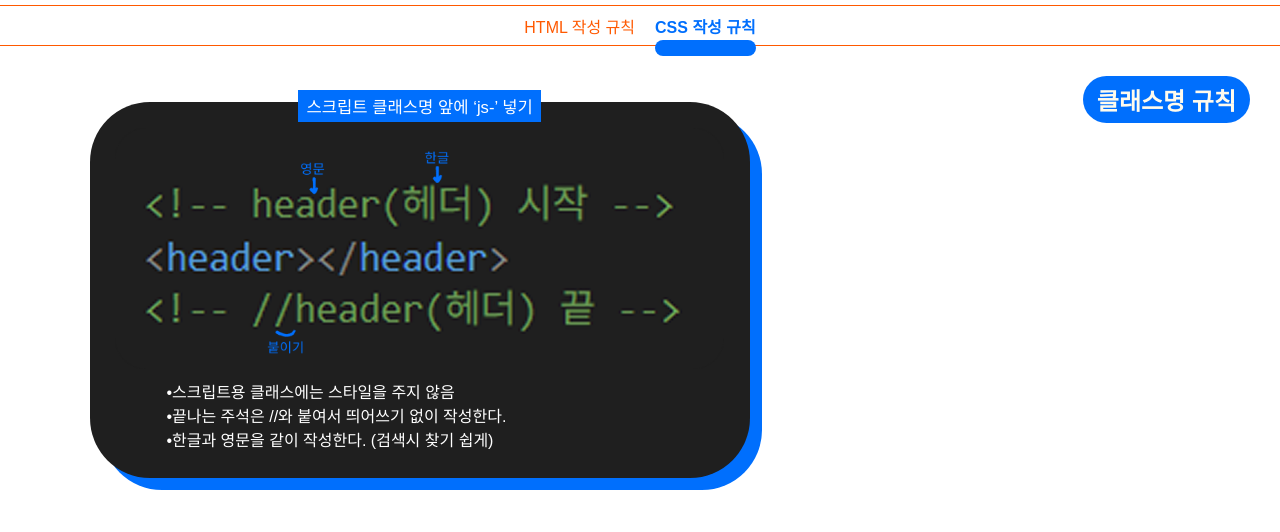
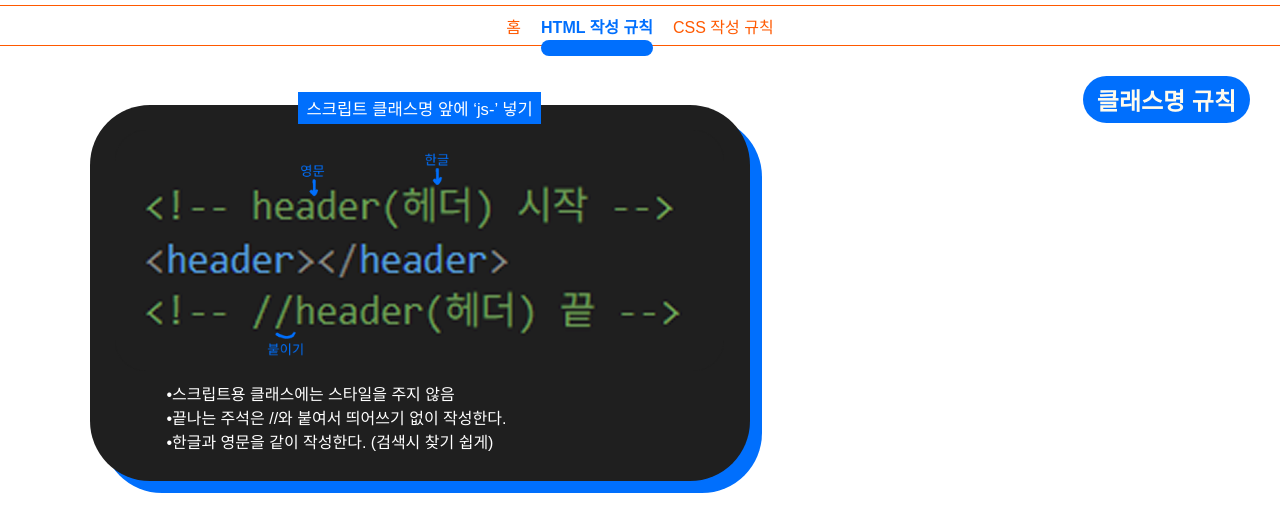
Before and after one commit to WebSolution-HM/publishingGuide, a plain HTML site: page htmlguide.html in a window 1280 px wide. Shown: the part 64-596 px from the top of the page. Drawn offline with Linux system fonts and the light colour scheme; a web font is replaced by a local one.

Commit message:
nav에 active 관련 스크립트 및 스타일 수정

```diff
--- a/css/style.scss
+++ b/css/style.scss
@@ -127,6 +127,7 @@ $headerH: calc(70px + 40px + 30px);
 
 //main(메인)
 main{
+    padding: $px12 0;
     .main-wrap{
         // width: calc(100% - 250px);
         height: 100%;
--- a/header.html
+++ b/header.html
@@ -14,3 +14,13 @@
     </div>
 </header>
 <!-- //header(헤더) 끝 -->
+
+<!-- nav(네비게이션) 시작 -->
+<nav class="js-nav">
+    <ul class="nav-wrap">
+        <li><button class="" type="button" onclick="window.location.href='./'">홈</button></li>
+        <li><button class="" type="button" onclick="window.location.href='./htmlguide.html'">HTML 작성 규칙</button></li>
+        <li><button class="" type="button" onclick="window.location.href='./cssguide.html'">CSS 작성 규칙</button></li>
+    </ul>
+</nav>
+<!-- //nav(네비게이션) 끝 -->
--- a/htmlguide.html
+++ b/htmlguide.html
@@ -11,10 +11,6 @@
     <!-- header 시작 -->
     <header id="header" dataincludes="./header.html"></header>
     <!-- //header 끝 -->
-
-    <!-- nav(네비게이션) 시작 -->
-    <nav class="js-nav" dataincludes="./nav.html"></nav>
-    <!-- //nav(네비게이션) 끝 -->
 
     <!-- scroll indicator(스크롤 인디케이터) 시작 -->
     <aside class="scroll-indicator" dataincludes="./aside.html"></aside>
--- a/js/include.js
+++ b/js/include.js
@@ -24,7 +24,6 @@ document.addEventListener("DOMContentLoaded", () => {
     /*공통변수 모음*/
     const cardWrap = document.querySelectorAll(".js-guide-li-wrap");
     const allCards = [];
-    const cardHArr = [];
     const firstCardTop = [];
     const indicatorMenu = document.querySelectorAll(".js-indicator--menu button");
     const topBtn = document.querySelector(".js-btn--top")
@@ -32,13 +31,16 @@ document.addEventListener("DOMContentLoaded", () => {
     const cardEls = document.querySelectorAll(".js-guide-card");
     const ulEls = document.querySelectorAll(".js-guide-li-wrap");
 
+
+
+
     /* 함수 모음 */
     //랜덤숫자(최소, 최대)
     function getRandomInt(min, max) {
       return Math.floor(Math.random() * (max - min + 1)) + min;
     };
 
-    function setCardPositions(cardEls, isFirstGroup, prevGroupCards, ulIndex) {
+    function setCardPositions(cardEls) {
       //left 값
       cardEls.forEach(card => {
         const randomL = getRandomInt(5, 30);
@@ -122,10 +124,11 @@ document.addEventListener("DOMContentLoaded", () => {
 
 
 
+
     /*실행부*/
     setFirstCardTop();
     setCardPositions(cardEls);
-    cardWrap.forEach((ul, ulIndex, ulArray) => {
+    cardWrap.forEach((ul) => {
       const cardEls = ul.querySelectorAll(".js-guide-card");
       cardEls.forEach(c => allCards.push(c));
       cardEls.forEach(c => c.style.opacity = 1);
@@ -154,23 +157,44 @@ document.addEventListener("DOMContentLoaded", () => {
     })
 
     /*스크롤이 브라우저를 넘어가기 시작한 경우*/
-    // top 버튼 나타나기
+    //인디케이터 나타나기
+    //top 버튼 나타나기
     window.addEventListener("scroll", () => {
-      const scrollTop = window.scrollY;        // 현재 스크롤된 값
-      const viewportHeight = window.innerHeight; // 브라우저 높이
+      const scrollTop = window.scrollY;
+      const viewportHeight = window.innerHeight;
+
+      //인디케이터 나타나기
       if(scrollTop <= 0){
         indicatorLine.style.opacity = 0;
       }else {
         indicatorLine.style.opacity = 1;
       }
 
+      //top 버튼 나타나기
       if (scrollTop > viewportHeight) {
-          topBtn.style.opacity = 1;
-          topBtn.style.transform = "translateY(0)";
+        topBtn.style.opacity = 1;
+        topBtn.style.transform = "translateY(0)";
       } else {
-          topBtn.style.opacity = 0;
-          topBtn.style.transform = "translateY(10vh)";
+        topBtn.style.opacity = 0;
+        topBtn.style.transform = "translateY(10vh)";
       }
     });
+
+    const navBtn = document.querySelectorAll(".nav-wrap li button");
+    const pageName = window.location.pathname.split("/").pop().split(".")[0];
+    switch (pageName) {
+      case "htmlguide":
+        navBtn[1].classList.add("active");
+      break;
+      case "cssguide":
+        navBtn[2].classList.add("active");
+      break;
+      default:
+        navBtn[0].classList.add("active");
+      break;
+    }
+
+
+
   });
 });
--- a/nav.html
+++ /dev/null
@@ -1,4 +0,0 @@
-<ul class="nav-wrap">
-    <li><button class="" type="button" onclick="window.location.href='./htmlguide.html'">HTML 작성 규칙</button></li>
-    <li><button class="active" type="button" onclick="window.location.href='./cssguide.html'">CSS 작성 규칙</button></li>
-</ul>
```
Also changed, not shown: cssguide.html (+0 -4 lines), index.html (+0 -4 lines), css/style.css, 1 other file.
